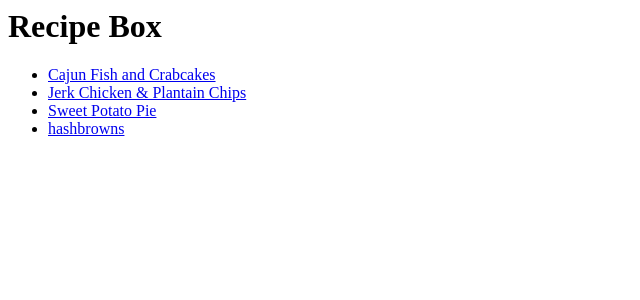
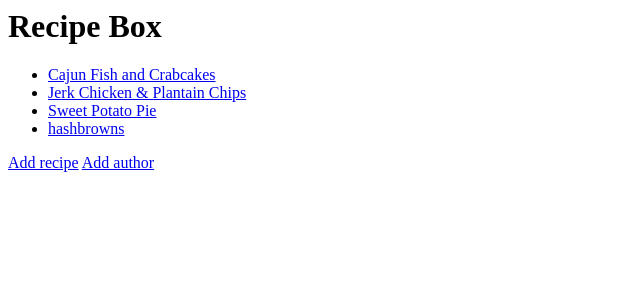
Before and after one commit to Jules8534/recipebox, a Django app: page / in a window 1280 px wide. Shown: the top 300 px of the page, without its empty margins (0-640 px from the left). Run offline with Django 3.2, Linux system fonts and the light colour scheme; data comes from the database, SQL or seed files in the repository; both versions use the stored data as it was after the commit.

Commit message:
corrected author and recipe page

```diff
--- a/news/templates/index.html
+++ b/news/templates/index.html
@@ -1,6 +1,8 @@
 <h1>Recipe Box</h1>
 <ul>
     {% for news in data %}
-        <li><a href="/recipedetail/{{news.id}}/" >{{ news.title }}</a></li>
+    <li><a href="/recipedetail/{{news.id}}/">{{ news.title }}</a></li>
     {% endfor %}
 </ul>
+<a href="{% url "recipeadd" %}">Add recipe</a>
+<a href="{% url "authoradd" %}">Add author</a>
--- a/news/urls.py
+++ b/news/urls.py
@@ -4,8 +4,8 @@ from news import views
 
 urlpatterns = [
     path('', views.index, name="homepage"),
-    path('recipeadd/', views.recipeadd),
-    path('authoradd/', views.authoradd),
+    path('recipe_add/', views.recipeadd, name='recipeadd'),
+    path('author_add/', views.authoradd, name='authoradd'),
     path("recipedetail/<int:id>/", views.recipe_detail),
     path("author/<int:id>/", views.author_detail),
 
```
Also changed, not shown: db.sqlite3.
